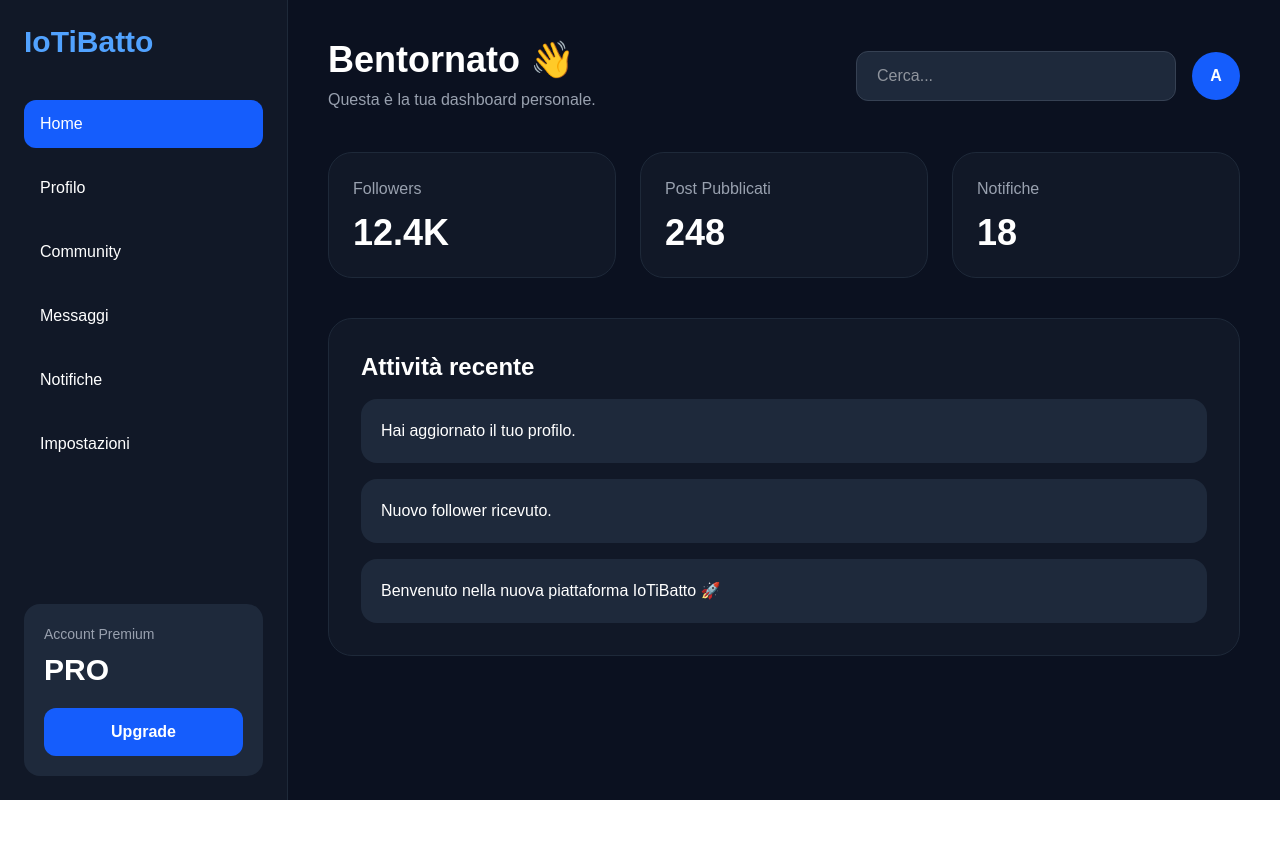
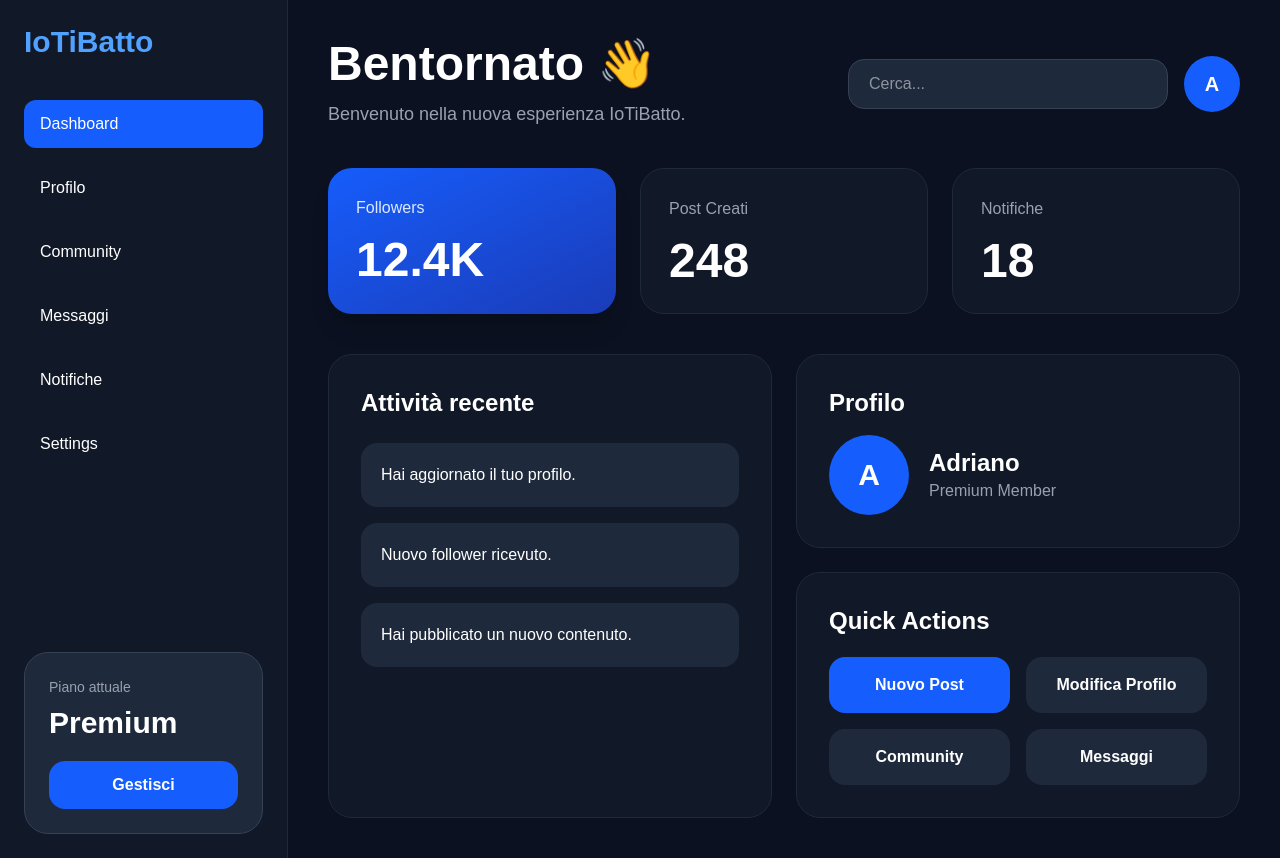
Before and after one commit to llanaj041/iotibatto, a Next.js app: page /dashboard in a window 1280 px wide. Before the commit the page ends 800 px from the top, so only its background shows below. Built offline with nearby package versions, Linux system fonts and the light colour scheme.

Commit message:
ultra dashboard ui

```diff
--- a/app/dashboard/page.tsx
+++ b/app/dashboard/page.tsx
@@ -11,134 +11,209 @@ export default function DashboardPage() {
           </h1>
 
           <nav className="space-y-4">
+
             <div className="bg-blue-600 px-4 py-3 rounded-xl font-medium">
-              Home
+              Dashboard
             </div>
 
-            <div className="hover:bg-gray-800 px-4 py-3 rounded-xl cursor-pointer transition">
+            <div className="hover:bg-gray-800 px-4 py-3 rounded-xl transition cursor-pointer">
               Profilo
             </div>
 
-            <div className="hover:bg-gray-800 px-4 py-3 rounded-xl cursor-pointer transition">
+            <div className="hover:bg-gray-800 px-4 py-3 rounded-xl transition cursor-pointer">
               Community
             </div>
 
-            <div className="hover:bg-gray-800 px-4 py-3 rounded-xl cursor-pointer transition">
+            <div className="hover:bg-gray-800 px-4 py-3 rounded-xl transition cursor-pointer">
               Messaggi
             </div>
 
-            <div className="hover:bg-gray-800 px-4 py-3 rounded-xl cursor-pointer transition">
+            <div className="hover:bg-gray-800 px-4 py-3 rounded-xl transition cursor-pointer">
               Notifiche
             </div>
 
-            <div className="hover:bg-gray-800 px-4 py-3 rounded-xl cursor-pointer transition">
-              Impostazioni
+            <div className="hover:bg-gray-800 px-4 py-3 rounded-xl transition cursor-pointer">
+              Settings
             </div>
+
           </nav>
         </div>
 
-        <div className="bg-[#1E293B] rounded-2xl p-5">
+        <div className="bg-[#1E293B] rounded-3xl p-6 border border-gray-700">
+
           <p className="text-gray-400 text-sm">
-            Account Premium
+            Piano attuale
           </p>
 
           <h2 className="text-3xl font-bold mt-2">
-            PRO
+            Premium
           </h2>
 
-          <button className="mt-5 bg-blue-600 hover:bg-blue-500 transition w-full py-3 rounded-xl font-semibold">
-            Upgrade
+          <button className="mt-5 bg-blue-600 hover:bg-blue-500 transition w-full py-3 rounded-2xl font-semibold">
+            Gestisci
           </button>
+
         </div>
+
       </aside>
 
-      {/* CONTENT */}
+      {/* MAIN */}
       <section className="flex-1 p-10">
 
-        {/* TOPBAR */}
+        {/* TOP */}
         <div className="flex justify-between items-center mb-10">
 
           <div>
-            <h1 className="text-4xl font-bold">
+            <h1 className="text-5xl font-bold">
               Bentornato 👋
             </h1>
 
-            <p className="text-gray-400 mt-2">
-              Questa è la tua dashboard personale.
+            <p className="text-gray-400 mt-3 text-lg">
+              Benvenuto nella nuova esperienza IoTiBatto.
             </p>
           </div>
 
           <div className="flex items-center gap-4">
+
             <input
               placeholder="Cerca..."
-              className="bg-[#1E293B] px-5 py-3 rounded-xl outline-none border border-gray-700 w-80"
+              className="bg-[#1E293B] border border-gray-700 px-5 py-3 rounded-2xl outline-none w-80"
             />
 
-            <div className="w-12 h-12 bg-blue-600 rounded-full flex items-center justify-center font-bold">
+            <div className="w-14 h-14 rounded-full bg-blue-600 flex items-center justify-center font-bold text-xl">
               A
             </div>
-          </div>
+
           </div>
 
-        {/* CARDS */}
+        </div>
+
+        {/* STATS */}
         <div className="grid grid-cols-3 gap-6 mb-10">
 
-          <div className="bg-[#111827] p-6 rounded-3xl border border-gray-800">
-            <p className="text-gray-400">
+          <div className="bg-gradient-to-br from-blue-600 to-blue-800 p-7 rounded-3xl shadow-xl">
+            <p className="text-blue-100">
               Followers
             </p>
 
-            <h2 className="text-4xl font-bold mt-3">
+            <h2 className="text-5xl font-bold mt-4">
               12.4K
             </h2>
           </div>
 
-          <div className="bg-[#111827] p-6 rounded-3xl border border-gray-800">
+          <div className="bg-[#111827] border border-gray-800 p-7 rounded-3xl">
             <p className="text-gray-400">
-              Post Pubblicati
+              Post Creati
             </p>
 
-            <h2 className="text-4xl font-bold mt-3">
+            <h2 className="text-5xl font-bold mt-4">
               248
             </h2>
           </div>
 
-          <div className="bg-[#111827] p-6 rounded-3xl border border-gray-800">
+          <div className="bg-[#111827] border border-gray-800 p-7 rounded-3xl">
             <p className="text-gray-400">
               Notifiche
             </p>
 
-            <h2 className="text-4xl font-bold mt-3">
+            <h2 className="text-5xl font-bold mt-4">
               18
             </h2>
           </div>
+
         </div>
 
-        {/* BIG SECTION */}
+        {/* CONTENT GRID */}
+        <div className="grid grid-cols-2 gap-6">
+
+          {/* LEFT */}
           <div className="bg-[#111827] border border-gray-800 rounded-3xl p-8">
 
-          <h2 className="text-2xl font-bold mb-4">
+            <h2 className="text-2xl font-bold mb-6">
               Attività recente
             </h2>
 
             <div className="space-y-4">
 
-            <div className="bg-[#1E293B] p-5 rounded-2xl">
+              <div className="bg-[#1E293B] rounded-2xl p-5">
                 Hai aggiornato il tuo profilo.
               </div>
 
-            <div className="bg-[#1E293B] p-5 rounded-2xl">
+              <div className="bg-[#1E293B] rounded-2xl p-5">
                 Nuovo follower ricevuto.
               </div>
 
-            <div className="bg-[#1E293B] p-5 rounded-2xl">
-              Benvenuto nella nuova piattaforma IoTiBatto 🚀
+              <div className="bg-[#1E293B] rounded-2xl p-5">
+                Hai pubblicato un nuovo contenuto.
               </div>
 
             </div>
+
+          </div>
+
+          {/* RIGHT */}
+          <div className="space-y-6">
+
+            <div className="bg-[#111827] border border-gray-800 rounded-3xl p-8">
+
+              <h2 className="text-2xl font-bold mb-4">
+                Profilo
+              </h2>
+
+              <div className="flex items-center gap-5">
+
+                <div className="w-20 h-20 rounded-full bg-blue-600 flex items-center justify-center text-3xl font-bold">
+                  A
+                </div>
+
+                <div>
+                  <h3 className="text-2xl font-bold">
+                    Adriano
+                  </h3>
+
+                  <p className="text-gray-400">
+                    Premium Member
+                  </p>
+                </div>
+
+              </div>
+
+            </div>
+
+            <div className="bg-[#111827] border border-gray-800 rounded-3xl p-8">
+
+              <h2 className="text-2xl font-bold mb-5">
+                Quick Actions
+              </h2>
+
+              <div className="grid grid-cols-2 gap-4">
+
+                <button className="bg-blue-600 hover:bg-blue-500 transition p-4 rounded-2xl font-semibold">
+                  Nuovo Post
+                </button>
+
+                <button className="bg-[#1E293B] hover:bg-[#273449] transition p-4 rounded-2xl font-semibold">
+                  Modifica Profilo
+                </button>
+
+                <button className="bg-[#1E293B] hover:bg-[#273449] transition p-4 rounded-2xl font-semibold">
+                  Community
+                </button>
+
+                <button className="bg-[#1E293B] hover:bg-[#273449] transition p-4 rounded-2xl font-semibold">
+                  Messaggi
+                </button>
+
+              </div>
+
+            </div>
+
+          </div>
+
         </div>
 
       </section>
+
     </main>
   );
 }
```
Lines whose indentation alone changed are shown as unchanged.
